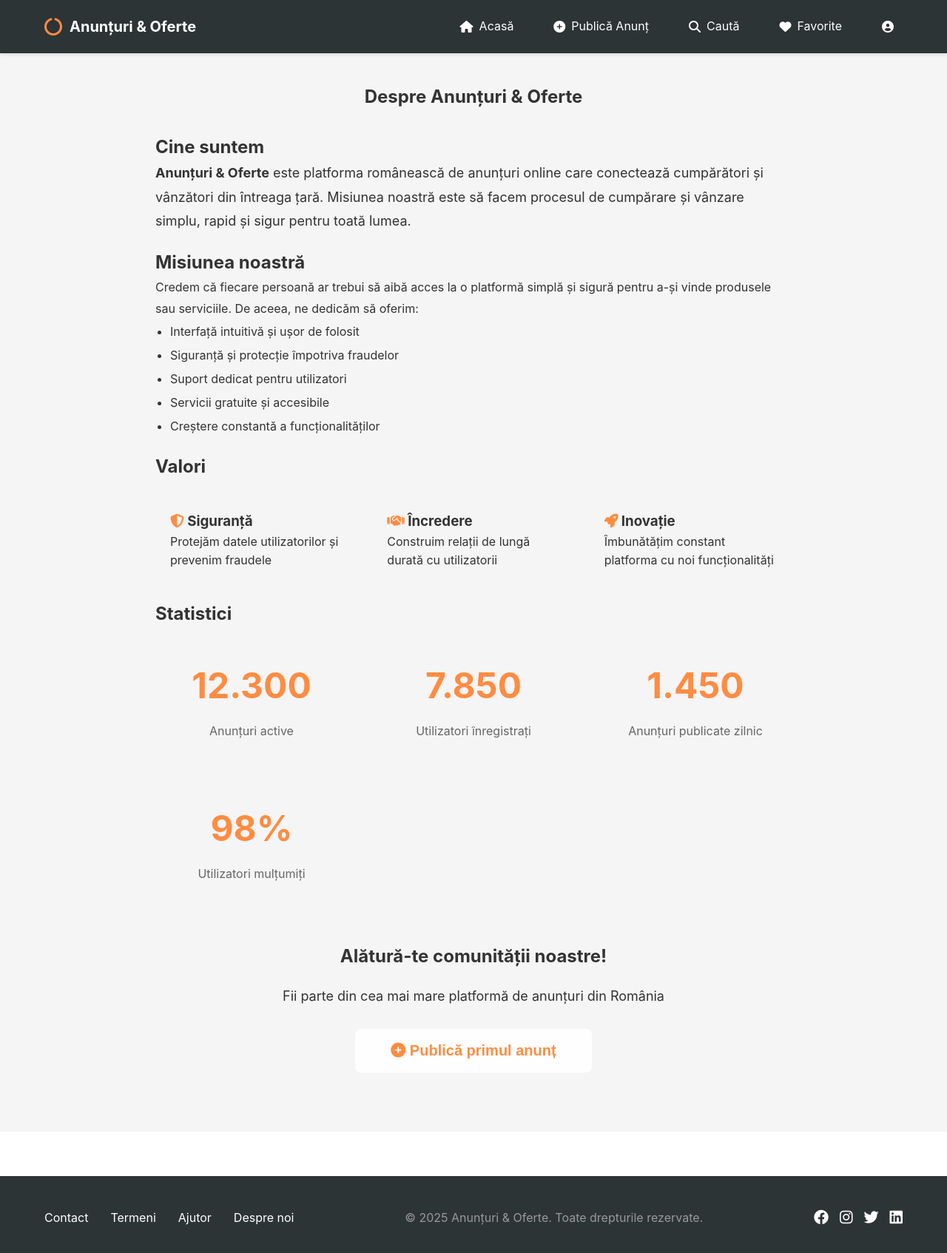
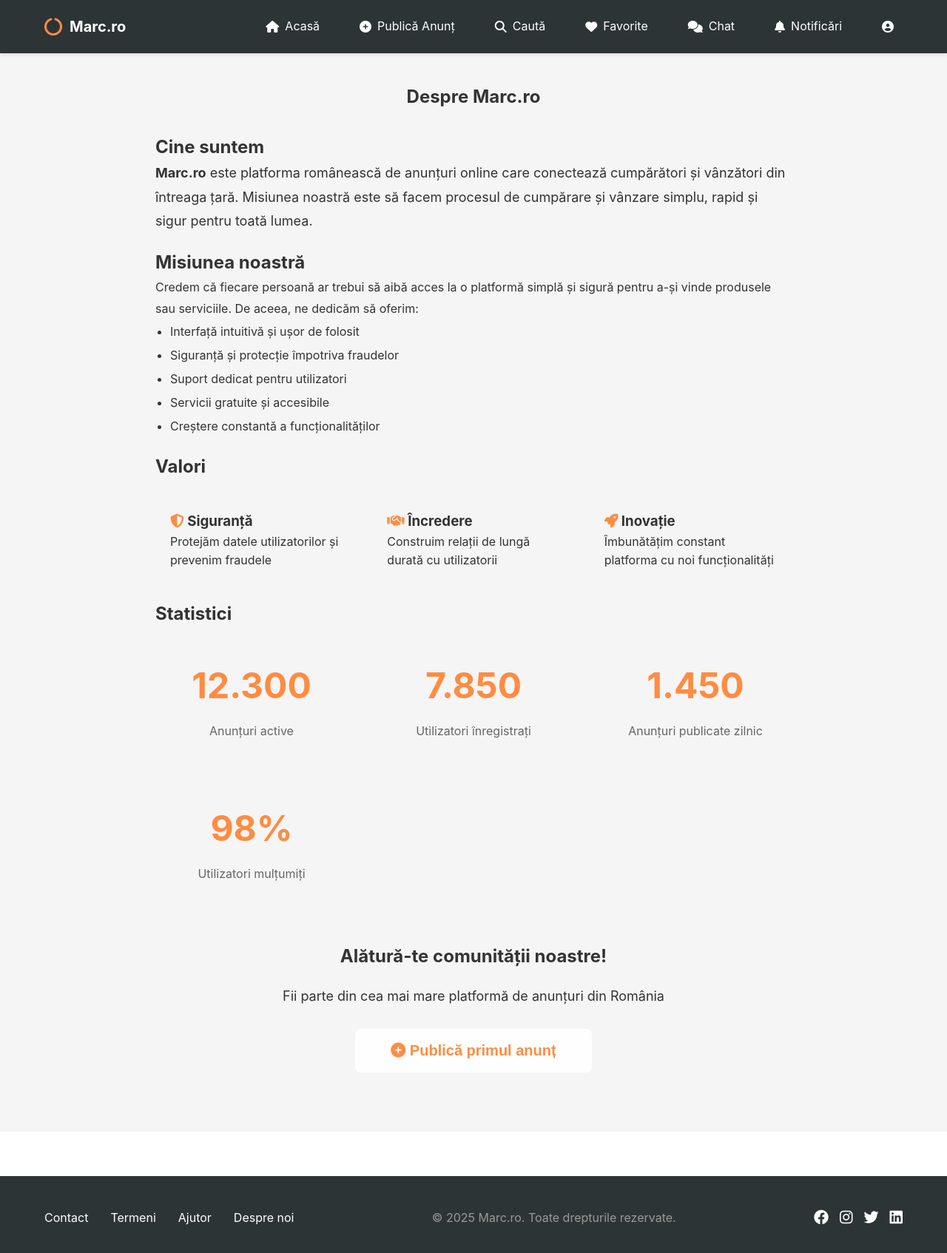
Before and after one commit to me-suzy/Imobiliare, a plain HTML site: page despre.html in a window 1280 px wide. Shown: the whole page at 74% size. Drawn offline with Linux system fonts and the light colour scheme.

Commit message:
Update despre.html

```diff
--- a/despre.html
+++ b/despre.html
@@ -3,7 +3,7 @@
 <head>
     <meta charset="UTF-8">
     <meta name="viewport" content="width=device-width, initial-scale=1.0">
-    <title>Despre Noi - Anunțuri & Oferte</title>
+    <title>Despre Noi - Marc.ro</title>
     <link rel="stylesheet" href="styles.css">
     <link rel="stylesheet" href="https://cdnjs.cloudflare.com/ajax/libs/font-awesome/6.4.0/css/all.min.css">
 </head>
@@ -13,20 +13,28 @@
             <nav class="navbar">
                 <div class="logo" onclick="window.location.href='index.html'">
                     <i class="fas fa-circle-notch"></i>
-                    <span>Anunțuri & Oferte</span>
+                    <span>Marc.ro</span>
                 </div>
                 <ul class="nav-menu">
                     <li><a href="index.html"><i class="fas fa-home"></i> Acasă</a></li>
                     <li><a href="publica-anunt.html"><i class="fas fa-plus-circle"></i> Publică Anunț</a></li>
                     <li><a href="cautare.html"><i class="fas fa-search"></i> Caută</a></li>
                     <li><a href="favorite.html"><i class="fas fa-heart"></i> Favorite</a></li>
+                    <li><a href="chat.html"><i class="fas fa-comments"></i> Chat</a></li>
+                    <li><a href="notificari.html" class="notificari-link">
+                        <i class="fas fa-bell"></i> Notificări
+                        <span class="notificari-badge" id="notificari-badge" style="display: none;">0</span>
+                    </a></li>
                     <li class="dropdown">
                         <a href="#" class="user-menu"><i class="fas fa-user-circle"></i></a>
                         <div class="dropdown-content">
                             <a href="contul-meu.html">Contul Meu</a>
                             <a href="anunturi-mele.html">Anunțurile Mele</a>
                             <a href="mesaje.html">Mesaje</a>
+                            <a href="plati.html">Plăți</a>
+                            <a href="ratinguri.html">Ratinguri</a>
                             <a href="setari.html">Setări</a>
+                            <a href="#" id="admin-link" style="display: none;" onclick="window.location.href='admin.html'">Admin Panel</a>
                             <a href="#" onclick="logout()">Deconectare</a>
                         </div>
                     </li>
@@ -40,12 +48,12 @@
 
     <section class="account-page">
         <div class="container" style="max-width: 900px;">
-            <h1 style="margin-bottom: 30px; text-align: center;">Despre Anunțuri & Oferte</h1>
+            <h1 style="margin-bottom: 30px; text-align: center;">Despre Marc.ro</h1>
 
             <div class="form-card">
                 <h2>Cine suntem</h2>
                 <p style="font-size: 18px; line-height: 1.8; color: var(--text-dark);">
-                    <strong>Anunțuri & Oferte</strong> este platforma românească de anunțuri online care
+                    <strong>Marc.ro</strong> este platforma românească de anunțuri online care
                     conectează cumpărători și vânzători din întreaga țară. Misiunea noastră este să facem
                     procesul de cumpărare și vânzare simplu, rapid și sigur pentru toată lumea.
                 </p>
@@ -128,7 +136,7 @@
                     <a href="despre.html">Despre noi</a>
                 </div>
                 <div class="footer-copyright">
-                    <p>&copy; 2025 Anunțuri & Oferte. Toate drepturile rezervate.</p>
+                    <p>&copy; 2025 Marc.ro. Toate drepturile rezervate.</p>
                 </div>
                 <div class="footer-social">
                     <a href="#"><i class="fab fa-facebook"></i></a>
@@ -140,6 +148,8 @@
         </div>
     </footer>
 
+    <script src="js/config.js"></script>
     <script src="script.js"></script>
+    <script src="js/header-auth.js"></script>
 </body>
 </html>
```
